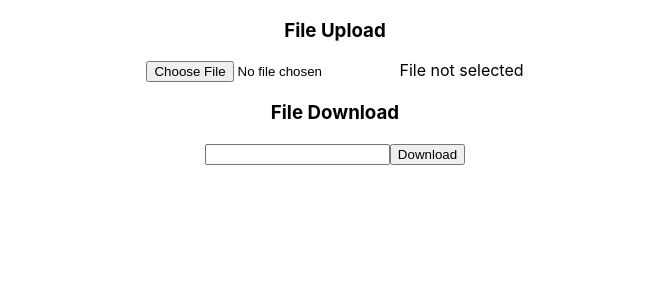
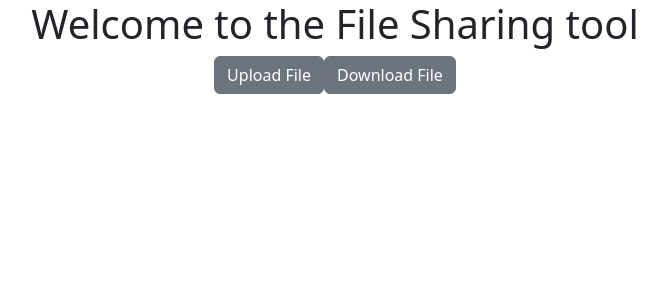
Before and after one commit to IndigoFenix/file-share, a React (Create React App) app in the folder file-share-app/: page / in a window 1280 px wide. Shown: the top 300 px of the page, without its empty margins (305-972 px from the left). Built offline with nearby package versions, Linux system fonts and the light colour scheme.

Commit message:
added basic stylings

```diff
--- a/file-share-app/package.json
+++ b/file-share-app/package.json
@@ -10,6 +10,7 @@
     "react": "^17.0.2",
     "react-dom": "^17.0.2",
     "react-scripts": "4.0.3",
+    "reactjs-popup": "^2.0.5",
     "reactstrap": "^8.10.0",
     "sass": "^1.42.1",
     "typescript": "^4.4.3",
--- a/file-share-app/src/App.js
+++ b/file-share-app/src/App.js
@@ -1,13 +1,10 @@
 import './App.css';
 import Main from './Main';
-import FileUploader from './FileUploader';
-import FileDownloader from './FileDownloader';
 
 function App() {
   return (
     <div className="App">
-      <FileUploader></FileUploader>
-      <FileDownloader></FileDownloader>
+      <Main></Main>
     </div>
   );
 }
--- a/file-share-app/src/FileDownloader/FileDownloader.tsx
+++ b/file-share-app/src/FileDownloader/FileDownloader.tsx
@@ -1,5 +1,6 @@
 import React, { Component } from 'react';
 import { downloadFile } from '../services/file';
+import { Button, Input } from 'reactstrap';
 
 export interface props {
 }
@@ -46,13 +47,13 @@ class FileDownloader extends Component<props, state> {
     render() {
 
         return (
-            <div>
-                <h3>File Download</h3>
+            <div className="p-3">
+                <h3 className="text-center pb-3">File Download</h3>
                 <div>
-                    <input type="text" onChange={this.onFileKeyChange} />
-                    <button onClick={this.onFileDownload}>
+                    <Input type="text" className='mb-3 text-center' placeholder="Enter your file key" onChange={this.onFileKeyChange} />
+                    <Button className="w-100" onClick={this.onFileDownload}>
                         Download
-                    </button>
+                    </Button>
                     {this.state.error ? <div className="error">{this.state.error}</div> : ''}
                 </div>
             </div>
--- a/file-share-app/src/FileUploader/FileUploader.tsx
+++ b/file-share-app/src/FileUploader/FileUploader.tsx
@@ -1,5 +1,6 @@
 import React, { Component } from 'react';
 import { uploadFile } from '../services/file';
+import { Button, Input } from 'reactstrap';
 
 export interface props {
 }
@@ -52,25 +53,25 @@ class FileUploader extends Component<props, state> {
 
     render() {
         return (
-            <div>
-                <h3>File Upload</h3>
+            <div className="p-3">
                 <div>
                     {this.state.uploaded ?
                         <div>
-                            <div>Uploaded!</div>
-                            <h3>Your file key: {this.state.filekey}</h3>
-                            <h5>Send this to a friend to let them download your file.</h5>
-                            <button onClick={this.clearFile}>
+                            <h3 className="text-center">File Uploaded Successfully</h3>
+                            <h4 className="text-center">Your file key: <span className="text-primary">{this.state.filekey}</span></h4>
+                            <h5 className="text-center">Send this to a friend to let them download your file.</h5>
+                            <Button onClick={this.clearFile}>
                                 Upload new file
-                            </button>
+                            </Button>
                         </div>
                     :
                         <div>
-                            <input type="file" onChange={this.onFileChange} />
+                            <h3 className="text-center">File Upload</h3>
+                            <Input type="file" onChange={this.onFileChange} />
                             {this.state.selectedFile ?
-                                <button onClick={this.onFileUpload}>
+                                <Button onClick={this.onFileUpload}>
                                     Upload!
-                                </button>
+                                </Button>
                             :
                                 <span>File not selected</span>
                             }
--- a/file-share-app/src/Main/Main.scss
+++ b/file-share-app/src/Main/Main.scss
@@ -0,0 +1,3 @@
+button{
+
+}
--- a/file-share-app/src/Main/Main.tsx
+++ b/file-share-app/src/Main/Main.tsx
@@ -1,5 +1,11 @@
 import React from 'react';
+import Popup from 'reactjs-popup';
+import 'reactjs-popup/dist/index.css';
+import FileDownloader from '../FileDownloader';
+import FileUploader from '../FileUploader';
 import './Main.scss';
+import { Button } from 'reactstrap';
+
 export interface props {
 }
 export interface state {
@@ -11,10 +17,22 @@ class Main extends React.Component<props, state> {
     }
     click(){
     }
+    close(){
+
+    }
     render() {
-
         return <div>
-            <div>Main works!</div>
+            <h1>Welcome to the File Sharing tool</h1>
+            <Popup trigger={<Button>Upload File</Button>} modal nested>
+                <div className="modal-inner">
+                        <FileUploader></FileUploader>
+                </div>
+            </Popup>
+            <Popup trigger={<Button>Download File</Button>} modal nested>
+                <div className="modal-inner">
+                    <FileDownloader></FileDownloader>
+                </div>
+            </Popup>
         </div>
     }
 }
--- a/file-share-app/src/index.css
+++ b/file-share-app/src/index.css
@@ -11,3 +11,24 @@ code {
   font-family: source-code-pro, Menlo, Monaco, Consolas, 'Courier New',
     monospace;
 }
+
+@keyframes anvil {
+  0% {
+    transform: scale(1) translateY(0px);
+    opacity: 0;
+    box-shadow: 0 0 0 rgba(241, 241, 241, 0);
+  }
+  1% {
+    transform: scale(0.96) translateY(10px);
+    opacity: 0;
+    box-shadow: 0 0 0 rgba(241, 241, 241, 0);
+  }
+  100% {
+    transform: scale(1) translateY(0px);
+    opacity: 1;
+    box-shadow: 0 0 500px rgba(241, 241, 241, 0);
+  }
+}
+.popup-content {
+  -webkit-animation: anvil 0.3s cubic-bezier(0.38, 0.1, 0.36, 0.9) forwards;
+}
--- a/file-share-app/src/index.js
+++ b/file-share-app/src/index.js
@@ -3,6 +3,7 @@ import ReactDOM from 'react-dom';
 import './index.css';
 import App from './App';
 import reportWebVitals from './reportWebVitals';
+import 'bootstrap/dist/css/bootstrap.min.css';
 
 ReactDOM.render(
   <React.StrictMode>
```
Also changed, not shown: 1 other file (tests, documents, lock files or other folders).
